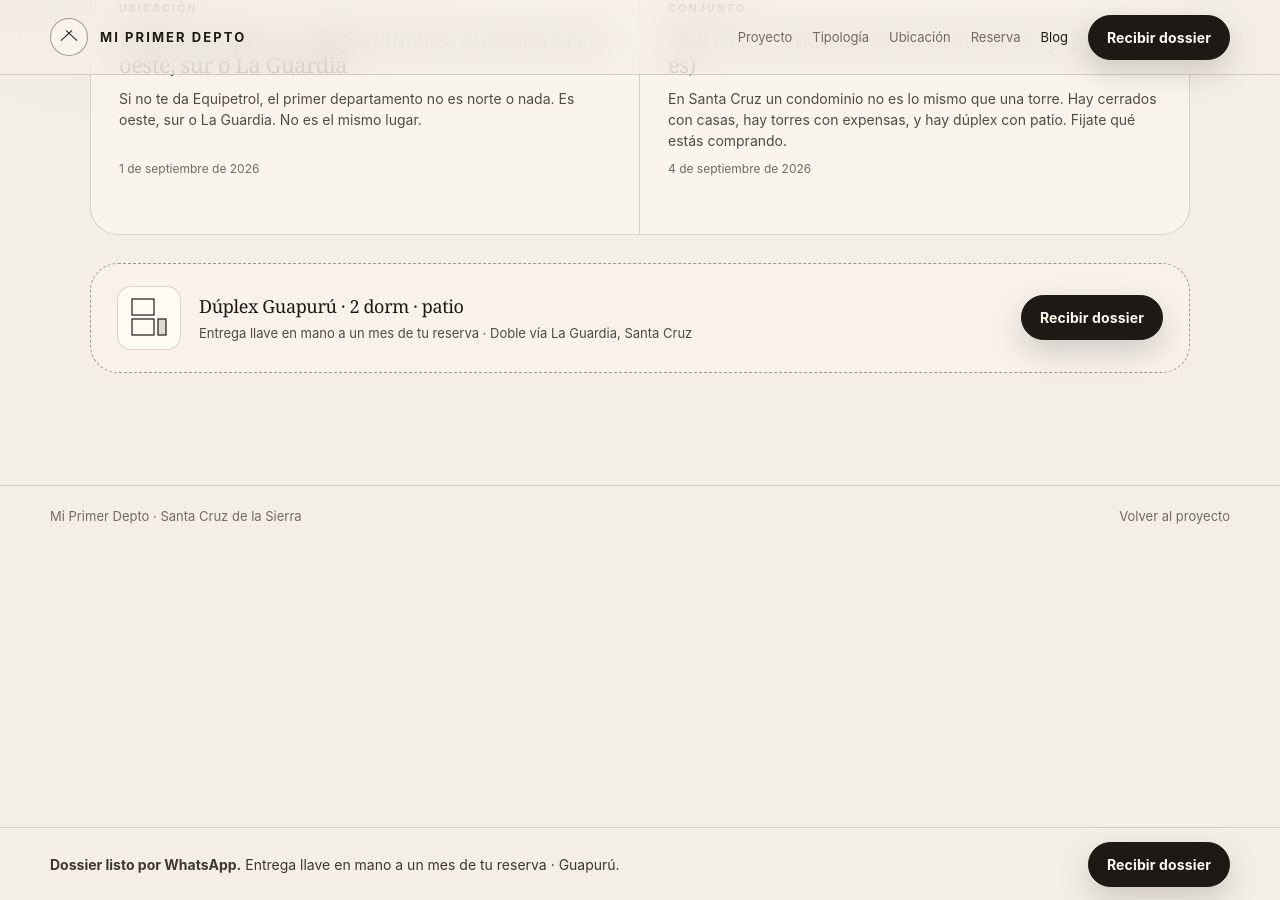
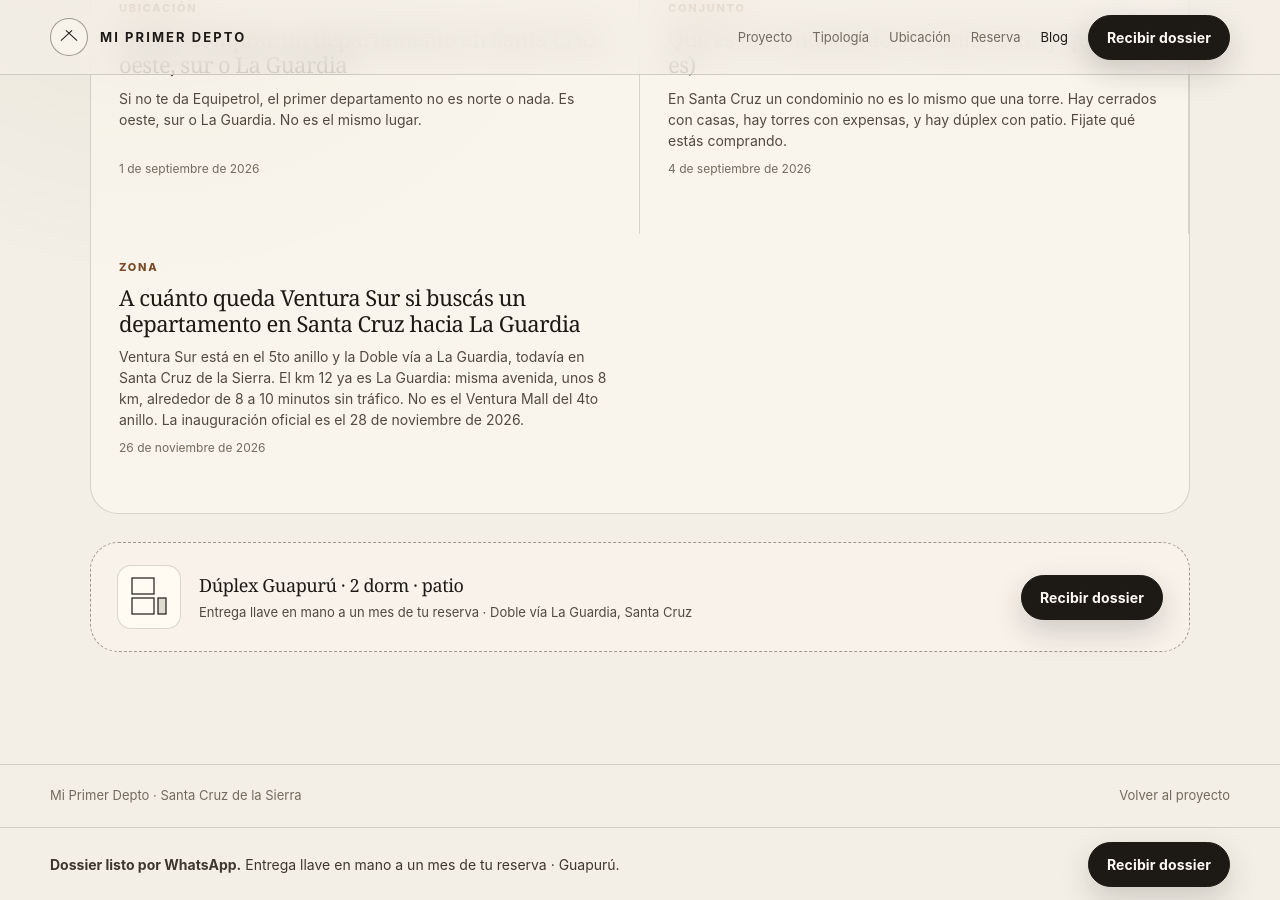
Before and after one commit to juanmanuelramallo/miprimerdepto, a Jekyll site: the page built from blog.md, in a window 1280 px wide and 900 px high, scrolled down 1293 px. Built offline with Jekyll 4.4.1, drawn with Linux system fonts in a browser that asks for light colours.

Commit message:
Prepare the Ventura Sur post for publication
Drop noindex, set the date to 26 November 2026, and add the post to
the blog Guía and llms.txt. Permalink and body copy are unchanged.

```diff
--- a/_layouts/blog.html
+++ b/_layouts/blog.html
@@ -12,6 +12,7 @@
     {% if post.url == '/blog/donde-comprar-departamento-santa-cruz/' %}{% assign p_donde = post %}{% endif %}
     {% if post.url == '/blog/que-es-un-condominio-en-santa-cruz/' %}{% assign p_condo = post %}{% endif %}
     {% if post.url == '/blog/regalar-departamento-navidad-santa-cruz/' %}{% assign p_navidad = post %}{% endif %}
+    {% if post.url == '/blog/ventura-sur-5to-anillo-doble-via-la-guardia/' %}{% assign p_ventura = post %}{% endif %}
   {% endfor %}
   <main class="page guia">
     <div class="wrap">
@@ -109,6 +110,14 @@
             <span class="meta">{% if p_condo.date_label %}{{ p_condo.date_label }}{% else %}{{ p_condo.date | date: "%d/%m/%Y" }}{% endif %}</span>
           </a>
           {% endif %}
+          {% if p_ventura %}
+          <a class="card" href="{{ p_ventura.url }}">
+            <span class="tag">Zona</span>
+            <h3>{{ p_ventura.title }}</h3>
+            <p>{{ p_ventura.description }}</p>
+            <span class="meta">{% if p_ventura.date_label %}{{ p_ventura.date_label }}{% else %}{{ p_ventura.date | date: "%d/%m/%Y" }}{% endif %}</span>
+          </a>
+          {% endif %}
         </div>
       </section>
 
--- a/llms.txt
+++ b/llms.txt
@@ -14,6 +14,7 @@ Mi Primer Depto es la landing del Condominio Guapurú. Unidades dúplex de dos p
 - [Dónde comprar un departamento en Santa Cruz](https://miprimerdepto.com.bo/blog/donde-comprar-departamento-santa-cruz/)
 - [Qué es un condominio en Santa Cruz](https://miprimerdepto.com.bo/blog/que-es-un-condominio-en-santa-cruz/)
 - [Regalar un departamento en Santa Cruz esta Navidad](https://miprimerdepto.com.bo/blog/regalar-departamento-navidad-santa-cruz/)
+- [A cuánto queda Ventura Sur si buscás un departamento en Santa Cruz hacia La Guardia](https://miprimerdepto.com.bo/blog/ventura-sur-5to-anillo-doble-via-la-guardia/)
 
 ## FAQ
 
```
Also changed, not shown: _posts/2026-11-26-ventura-sur-5to-anillo-doble-via-la-guardia.md (renamed from _posts/2026-11-21-ventura-sur-5to-anillo-doble-via-la-guardia.md, +2 -3 lines).
